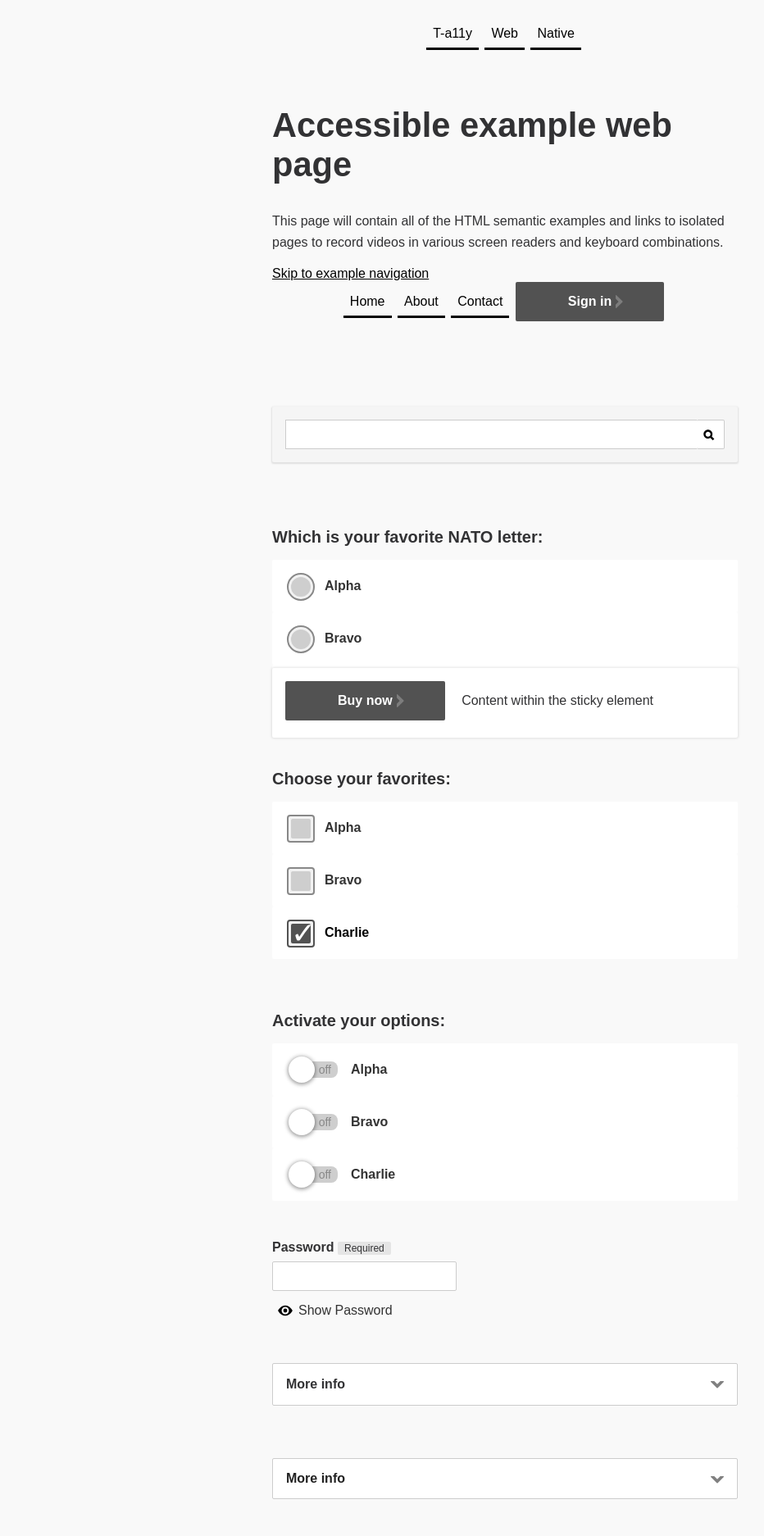
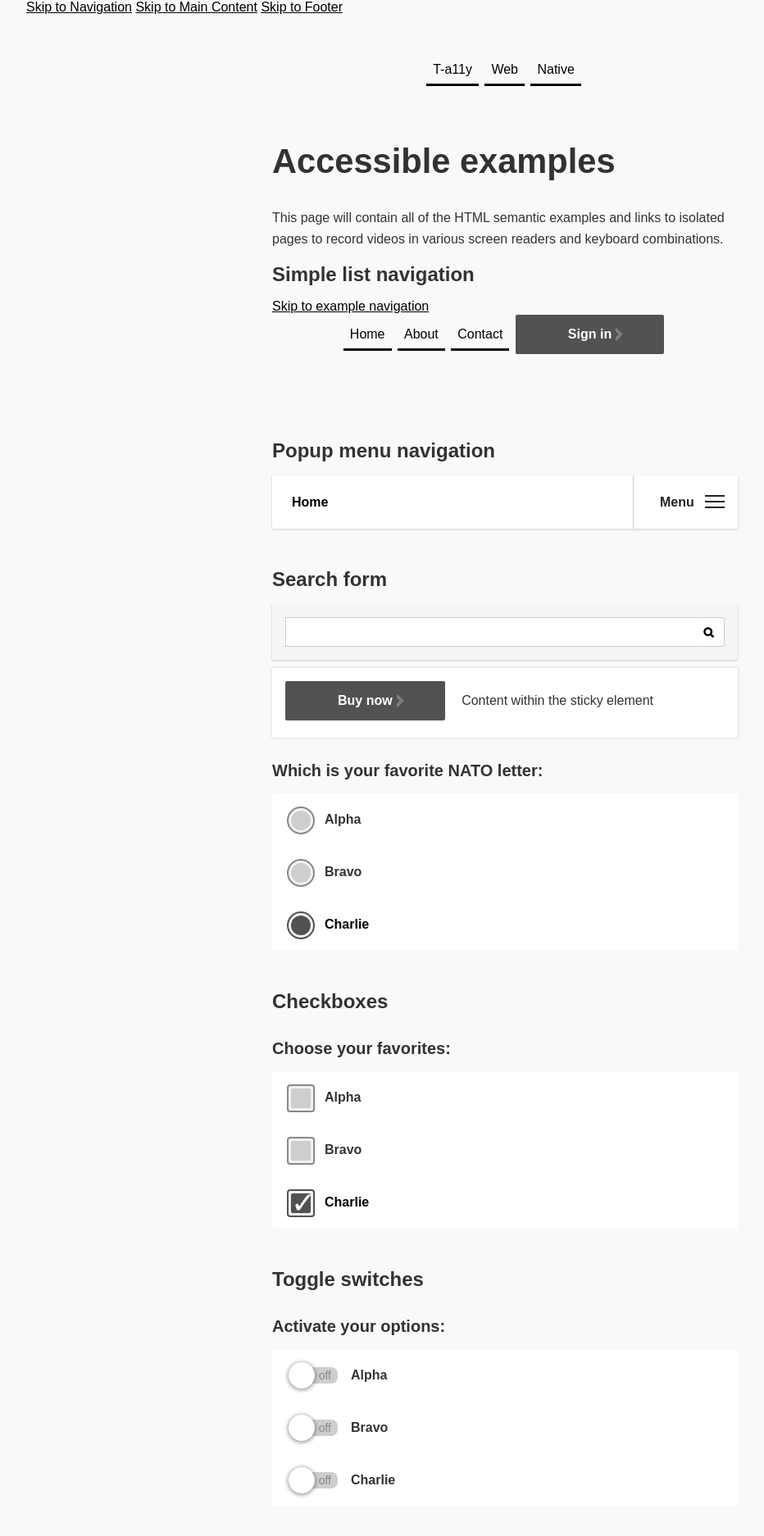
Before and after one commit to charlietriplett/OpenA11yEngineer, a Jekyll site: the page built from examples.md, in a window 1280 px wide. Shown: the top 1874 px of the page at 82% size, without its empty margins (24-956 px from the left). Built offline with Jekyll 4.4.1, drawn with Linux system fonts in a browser that asks for light colours; some of the changed text lies outside the part shown.

Commit message:
Added to examples

```diff
--- /dev/null
+++ b/_includes/examples/nav-menu.html
@@ -0,0 +1,21 @@
+<nav class="menu expander-group">
+  <a class="home" href="/">
+    Home
+  </a>
+  <button type="button"
+          class="menu expander-toggle"
+          aria-expanded="false">
+    Menu
+  </button>
+  <ul class="expander-content">
+    <li>
+      <a href="/about/">About</a>
+    </li>
+    <li>
+      <a href="/contact">Contact</a>
+    </li>
+    <li>
+      <button>Sign in</button>
+    </li>
+  </ul>
+</nav>
--- a/_includes/header.html
+++ b/_includes/header.html
@@ -1,3 +1,9 @@
+<div class="skip-links container">
+  <a href="#nav-primary">Skip to Navigation</a>
+  <a href="#content">Skip to Main Content</a>
+  <a href="#footer">Skip to Footer</a>
+</div>
+
 <header class="container">
   {%- assign default_paths = site.pages | map: "path" -%}
   {%- assign page_paths = site.header_pages | default: default_paths -%}
--- a/_includes/nav.html
+++ b/_includes/nav.html
@@ -1,4 +1,4 @@
-<nav aria-label="Site menu">
+<nav id="nav" aria-label="Site menu">
   <ul>
     <li>
       <a
@@ -22,21 +22,3 @@
     </li>
   </ul>
 </nav>
-
-<!--<nav>-->
-<!--<ul>-->
-<!--<li>-->
-<!--<a href="{{ "/" | relative_url }}">{{ site.title | escape }}</a>-->
-<!--</li>-->
-<!--{%- for path in page_paths -%}-->
-<!--<li>-->
-<!--{%- assign my_page = site.pages | where: "path", path | first -%}-->
-<!--{%- if my_page.title -%}-->
-<!--<a class="page-link" href="{{ my_page.url | relative_url }}">{{ my_page.title | escape }}</a>-->
-<!--{%- endif -%}-->
-<!--</li>-->
-<!--{%- endfor -%}-->
-
-<!--</ul>-->
-
-<!--</nav>-->
--- a/_sass/modules/_all.scss
+++ b/_sass/modules/_all.scss
@@ -23,6 +23,8 @@
 
 @import "details-summary";
 @import "expander";
+@import "nav-menu";
+
 
 @import "figure";
 @import "alert";
--- /dev/null
+++ b/_sass/modules/_nav-menu.scss
@@ -0,0 +1,105 @@
+nav.menu {
+  display: grid;
+  grid-template-columns: 1fr 8rem;
+  margin-bottom: 3rem;
+  background: #fff;
+  border-radius: 2px;
+  padding-bottom: 0;
+  box-shadow: 0 1px 2px 1px rgba(#000,.1), 0 30px 18px -18px rgba(#000,0);
+  //border: 1px solid $color-border-gray;
+
+
+  .home {
+    display: block;
+    font-weight: bold;
+    padding: 1.5rem;
+    text-align: left;
+    text-decoration: none;
+    box-shadow: 0 1px 2px 1px rgba(#000,0), 0 30px 18px -18px rgba(#000,0);
+    transition: .3s;
+    &:hover,
+    &:focus {
+      box-shadow: 0 1px 2px 1px rgba(#000,.2), 0 30px 18px -18px rgba(#000,0);
+    }
+    &:after {
+      display: none !important;
+    }
+
+  }
+  .expander-toggle {
+    width: auto;
+    padding-left: 2rem;
+    font-size: 1rem;
+    font-weight: bold;
+    text-align: left;
+    border: none;
+    border-left: 1px solid $color-border-gray;
+    border-bottom: 0 !important;
+    margin: 0;
+    @include ripple(#fff, #eee, center, center);
+    box-shadow: 0 1px 2px 1px rgba(#000,0), 0 30px 18px -18px rgba(#000,0);
+    transition: .3s;
+    border-radius: 0 2px 2px 0;
+
+    &:before,
+    &:after {
+      content: '';
+      position: absolute;
+      background: transparent;
+      top: 1.5rem !important;
+      right: 1rem !important;;
+      width: 1.5rem !important;;
+      height: 1rem !important;;
+    }
+    &:before {
+      background-image: linear-gradient(0deg, #222 2px, transparent 2px), linear-gradient(0deg, #222 2px, transparent 2px), linear-gradient(0deg, #222 2px, transparent 2px);
+      background-repeat: no-repeat;
+      background-size: 2rem 2px, 2rem 2px, 2rem 2px;
+      background-position: 0px 0px, 0px 7px, 0px 14px;
+    }
+
+    &:hover,
+    &:focus {
+      box-shadow: 0 1px 2px 1px rgba(#000,.2), 0 30px 18px -18px rgba(#000,0);
+      &:before {
+        background-image: linear-gradient(0deg, $color-gray 2px, transparent 2px), linear-gradient(0deg, $color-gray 2px, transparent 2px), linear-gradient(0deg, $color-gray 2px, transparent 2px);
+        background-position: 0px 0px, 0px 7px, 0px 14px;
+      }
+      &:after {
+      }
+    }
+
+    &[aria-expanded="true"] {
+      &:before {
+        background-image: linear-gradient(0deg, #222 2px, transparent 2px), linear-gradient(0deg, #222 2px, transparent 2px), linear-gradient(0deg, #222 2px, transparent 2px);
+        background-repeat: no-repeat;
+        background-size: 2rem 2px, 2rem 2px, 2rem 2px;
+        background-position: 0px 0px, 0px 7px, 0px 14px;
+      }
+    }
+  }
+  ul.expander-content {
+    grid-column: span 2;
+    margin: 0;
+    padding: 0;
+    border: none;
+    li {
+      display: block;
+      margin: 0;
+      padding: 0;
+      border-top: 1px solid $color-border-gray;
+      a {
+        text-align: left;
+        padding: 1rem 1.5rem;
+        display: block;
+        margin: 0;
+        &:after {
+          display: none !important;
+        }
+      }
+      button {
+        margin: 1rem 1.5rem;
+      }
+    }
+  }
+}
--- a/examples.md
+++ b/examples.md
@@ -1,47 +1,61 @@
 ---
 layout: page
-title: Accessible example web page
+title: Accessible examples
 permalink: /examples/
 ---
 
 This page will contain all of the HTML semantic examples and links to isolated pages to record videos in various screen readers and keyboard combinations.
 
+## Simple list navigation
+
 {::nomarkdown}
 {% include /examples/nav.html %}
 {:/}
+
+## Popup menu navigation
+
+{::nomarkdown}
+{% include /examples/nav-menu.html %}
+{:/}
+
+## Search form
 
 {::nomarkdown}
 {% include /examples/input-search.html %}
 {:/}
 
+## Radio buttons
+
 {::nomarkdown}
 {% include /examples/input-radio.html %}
 {:/}
 
+## Checkboxes
 {::nomarkdown}
 {% include /examples/input-checkbox.html %}
 {:/}
 
-
+## Toggle switches
 {::nomarkdown}
 {% include /examples/input-switch.html %}
 {:/}
 
-
+## Password input field
 {::nomarkdown}
 {% include /examples/input-password.html %}
 {:/}
 
+## Details summary expander
 {::nomarkdown}
 {% include /examples/details-summary.html %}
 {:/}
 
-
+## Custom expander
 {::nomarkdown}
 {% include /examples/expander.html %}
 {:/}
 
-
+## Sticky content
 {::nomarkdown}
 {% include /examples/sticky-content.html %}
 {:/}
```
Also changed, not shown: _checklist-web/nav.md (+12 -0 lines).
